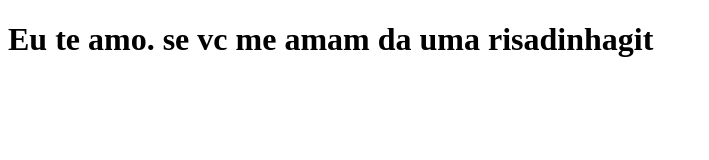
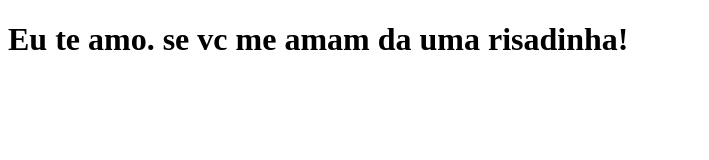
Before and after one commit to czafa/EADdeschamps, a Next.js app: page / in a window 1280 px wide. Shown: the top 160 px of the page, without its empty margins (0-709 px from the left). Built offline with nearby package versions, Linux system fonts and the light colour scheme.

Commit message:
mudanca de frase

```diff
--- a/pages/index.js
+++ b/pages/index.js
@@ -1,5 +1,5 @@
 function Home() {
-    return <h1> Eu te amo. se vc me amam da uma risadinhagit  </h1>
+    return <h1> Eu te amo. se vc me amam da uma risadinha!  </h1>
 
 }
 
```
